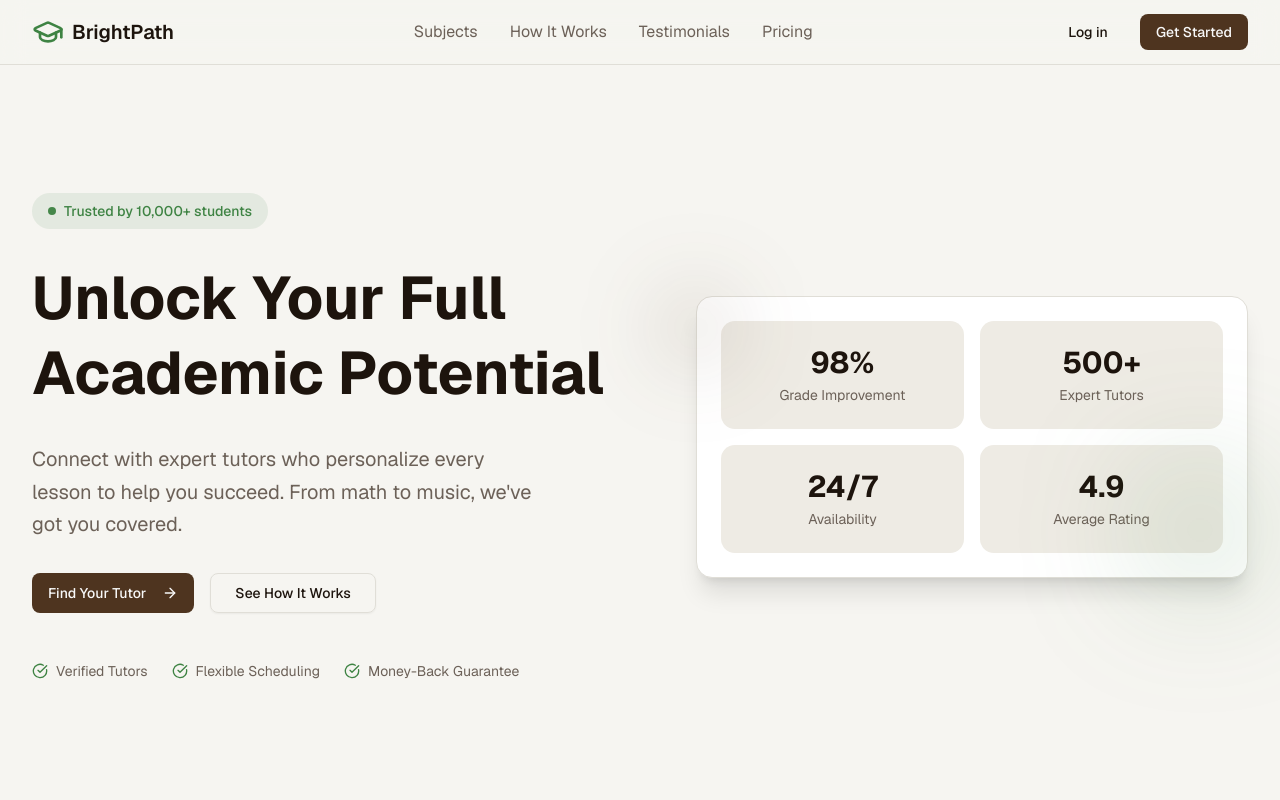
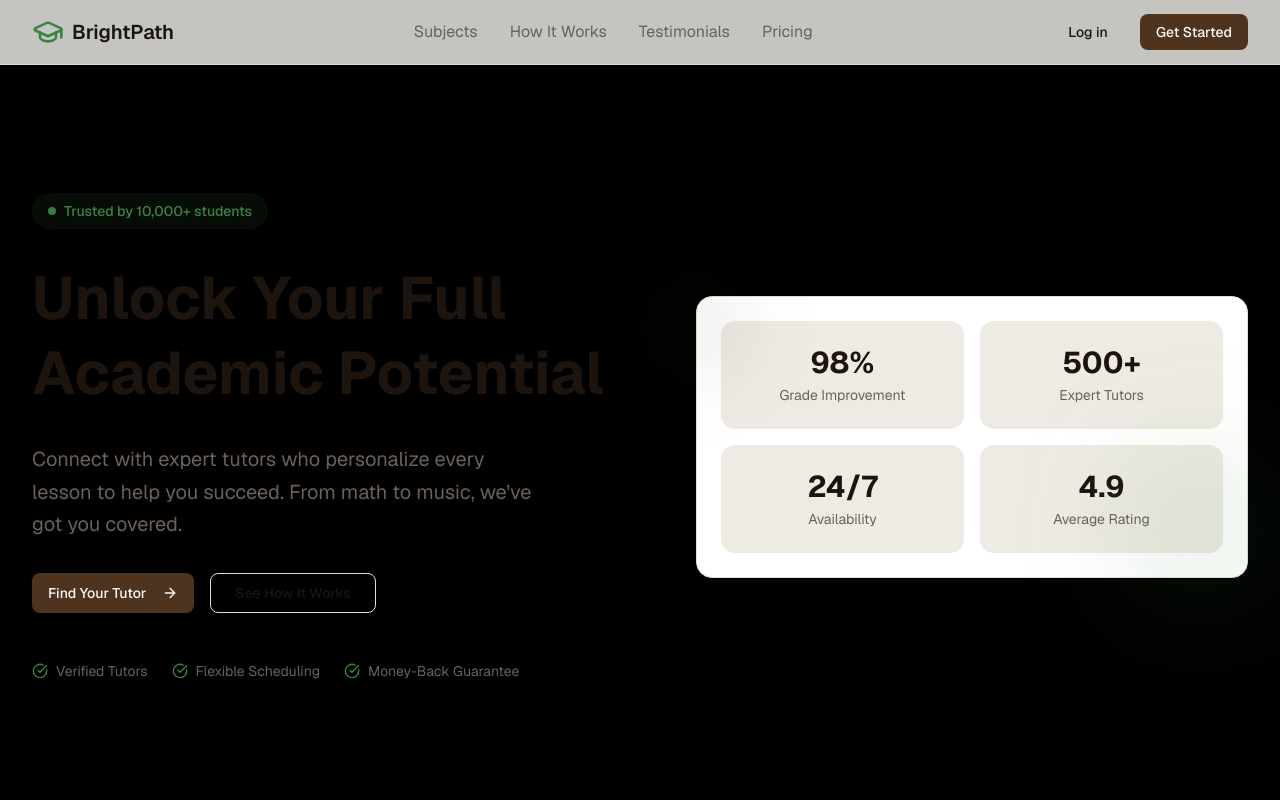
Before and after one commit to SanjayMarathe/vercel-demo, a Next.js app: page / in a window 1280 px wide. Shown: the top 800 px of the page. Built offline with nearby package versions, Linux system fonts and the light colour scheme.

Commit message:
feat: Change landing page background color to black

```diff
--- a/app/page.tsx
+++ b/app/page.tsx
@@ -8,7 +8,7 @@ import { Footer } from "@/components/footer"
 
 export default function Home() {
   return (
-    <div className="min-h-screen bg-background">
+    <div className="min-h-screen bg-black">
       <Header />
       <main>
         <HeroSection />
```
